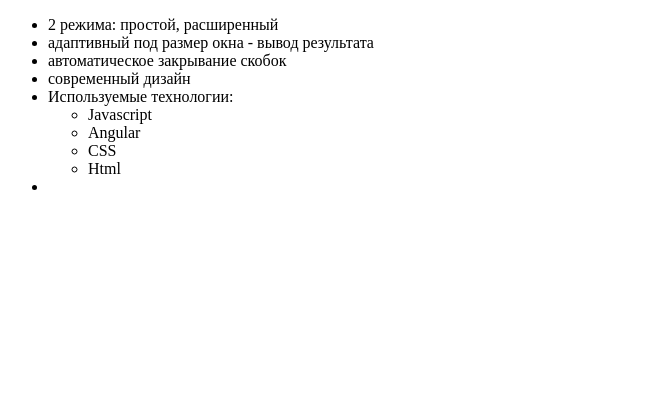
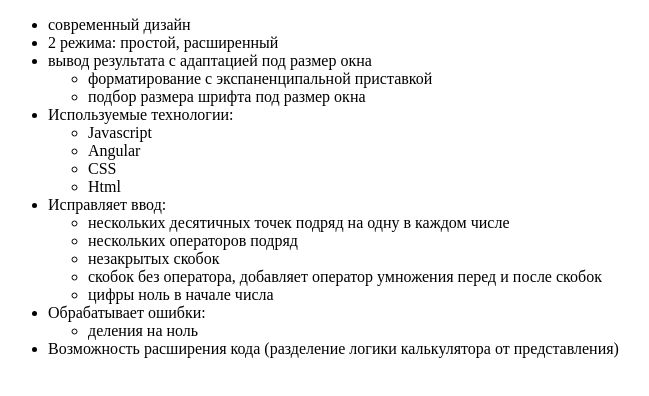
Before and after one commit to jagerflash/angular_calc, a plain HTML site: page about/index.html in a window 1280 px wide. Shown: the whole page, without its empty margins (0-649 px from the left). Drawn offline with Linux system fonts and the light colour scheme.

Commit message:
убрал возможность ввести кучу точек, добавил описание к проекту

```diff
--- a/about/index.html
+++ b/about/index.html
@@ -6,10 +6,14 @@
 </head>
 <body>
     <ul>
+        <li>современный дизайн</li>
         <li>2 режима: простой, расширенный</li>
-        <li>адаптивный под размер окна - вывод результата</li>
-        <li>автоматическое закрывание скобок</li>
-        <li>современный дизайн</li>
+        <li>вывод результата с адаптацией под размер окна
+            <ul>
+                <li>форматирование с экспаненципальной приставкой</li>
+                <li>подбор размера шрифта под размер окна</li>
+            </ul>
+        </li>
         <li>Используемые технологии:
             <ul>
                 <li>Javascript</li>
@@ -18,7 +22,21 @@
                 <li>Html</li>
             </ul>
         </li>
-        <li></li>
+        <li>Исправляет ввод:
+            <ul>
+                <li>нескольких десятичных точек подряд на одну в каждом числе</li>
+                <li>нескольких операторов подряд</li>
+                <li>незакрытых скобок</li>
+                <li>скобок без оператора, добавляет оператор умножения перед и после скобок</li>
+                <li>цифры ноль в начале числа</li>
+            </ul>
+        </li>
+        <li>Обрабатывает ошибки:
+            <ul>
+                <li>деления на ноль</li>
+            </ul>
+        </li>
+        <li>Возможность расширения кода (разделение логики калькулятора от представления)</li>
     </ul>
 </body>
 </html>
--- a/js/calc.js
+++ b/js/calc.js
@@ -141,7 +141,9 @@ var calc = function(){
     			result += digit+'';
     		}
     		result = clear_first_zero(result);
-    		// result = pointTest(result); // не дает ввести несколько чисел с точкой
+
+    		result = result.replace(new RegExp(expression+'$','ig'), pointTest(expression));
+    		expression = pointTest(expression);
         break;
       case 'operand':
         result = simpleOperator(result, key.operation);
```
